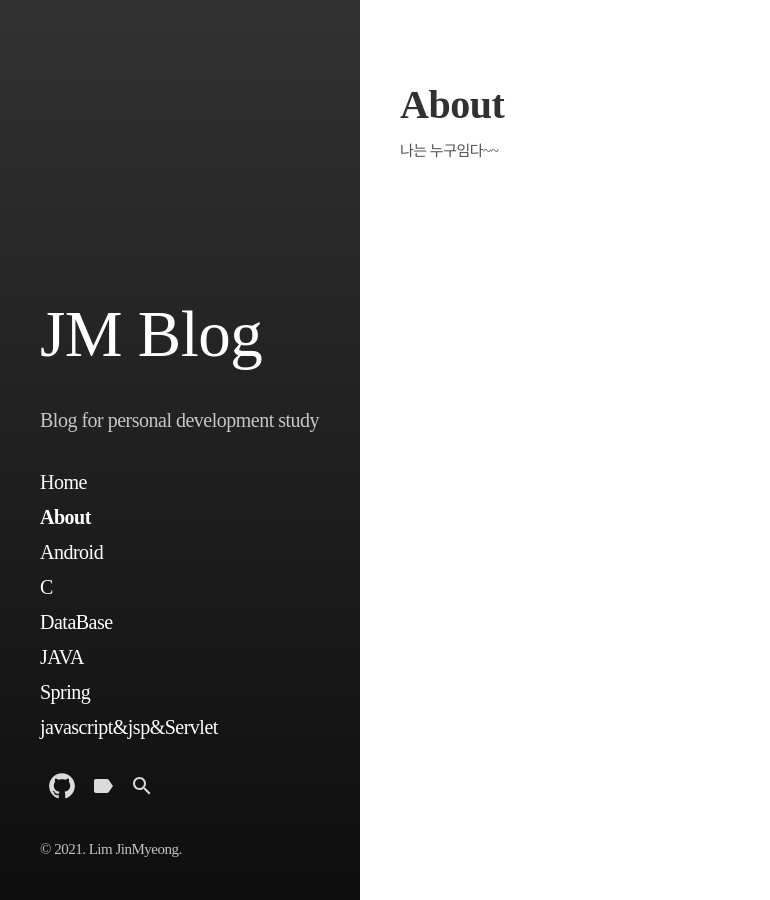
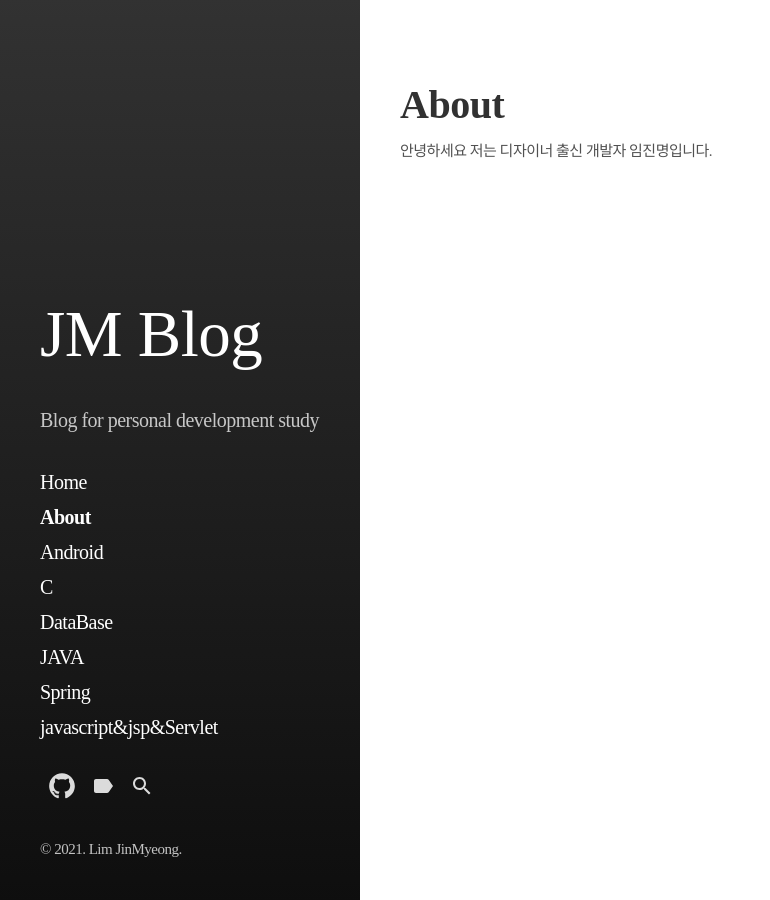
Before and after one commit to jm456789/jm456789.github.io, a Jekyll site: the page built from about.md, in a window 1280 px wide. Shown: the whole page, without its empty margins (0-770 px from the left). Built offline with Jekyll 4.4.1, drawn with Linux system fonts in a browser that asks for light colours; some web fonts are replaced.

Commit message:
Update about.md

```diff
--- a/about.md
+++ b/about.md
@@ -6,4 +6,4 @@ permalink: /about/
 ---
 
 
-나는 누구임다~~
+안녕하세요 저는 디자이너 출신 개발자 임진명입니다.
```
